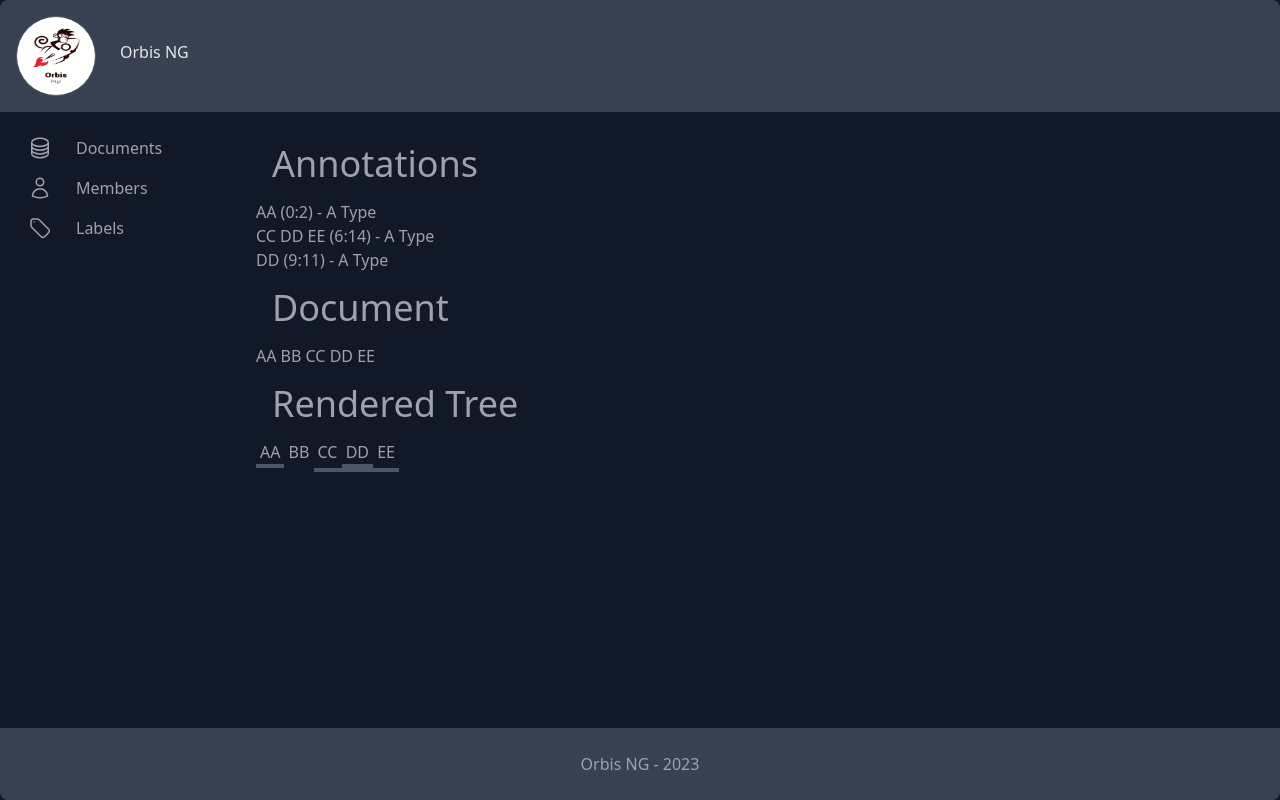
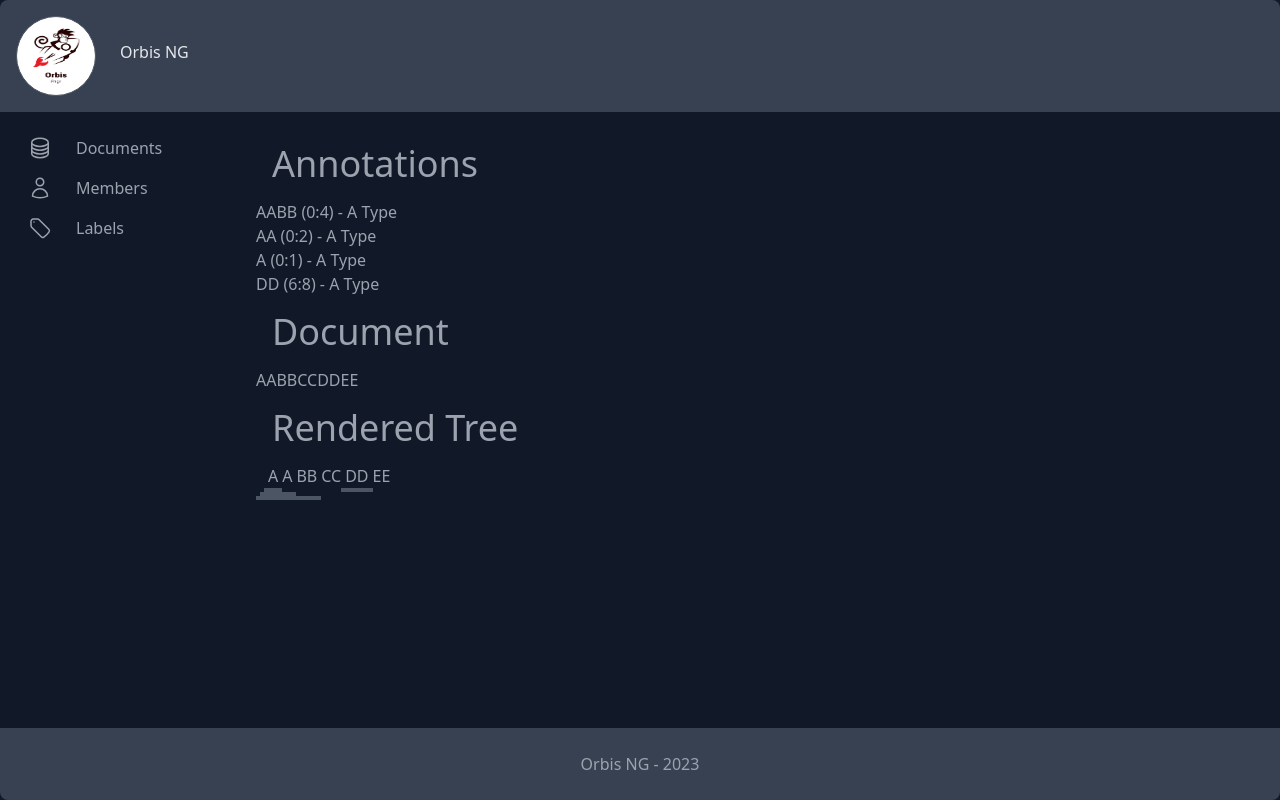
Before and after one commit to orbis-eval/orbis2-frontend, a Nuxt app: page /annotationPoc in a window 1280 px wide. Built offline with nearby package versions, Linux system fonts and the light colour scheme.

Commit message:
#10: POC - working rendering tree - minor cleanup

```diff
--- a/pages/annotationPoc.vue
+++ b/pages/annotationPoc.vue
@@ -44,9 +44,8 @@
     {{nestedSetRootNode.surface_forms[0]}}
 
     <h2 class="text-4xl p-4">Rendered Tree</h2>
-    <span v-for="nestedSetChildNode in nestedSetRootNode.children">
-      <AnnotationNode :nestedSetNode="nestedSetChildNode"/>
-    </span>
+    <AnnotationNode v-for="nestedSetChildNode in nestedSetRootNode.children"
+                    :nestedSetNode="nestedSetChildNode"/>
   </NuxtLayout>
 </template>
 
@@ -95,14 +94,15 @@ let annotator: Annotator = new Annotator({
 });
 
 const annotations = ref([
-  mockAnnotation('AA', 0, 2, 1, annotationType, annotator),
-  mockAnnotation('CC DD EE', 6, 14, 2, annotationType, annotator),
-  mockAnnotation('DD', 9, 11, 3, annotationType, annotator)
+  mockAnnotation('AABB', 0, 4, 1, annotationType, annotator),
+  mockAnnotation('AA', 0, 2, 2, annotationType, annotator),
+  mockAnnotation('A', 0, 1, 3, annotationType, annotator),
+  mockAnnotation('DD', 6, 8, 4, annotationType, annotator)
 ]);
 
 const nestedSetRootNode = ref(NestedSet.toTree(
     annotations.value,
-    'AA BB CC DD EE',
+    'AABBCCDDEE',
     1,
     1,
     new Date()
```
